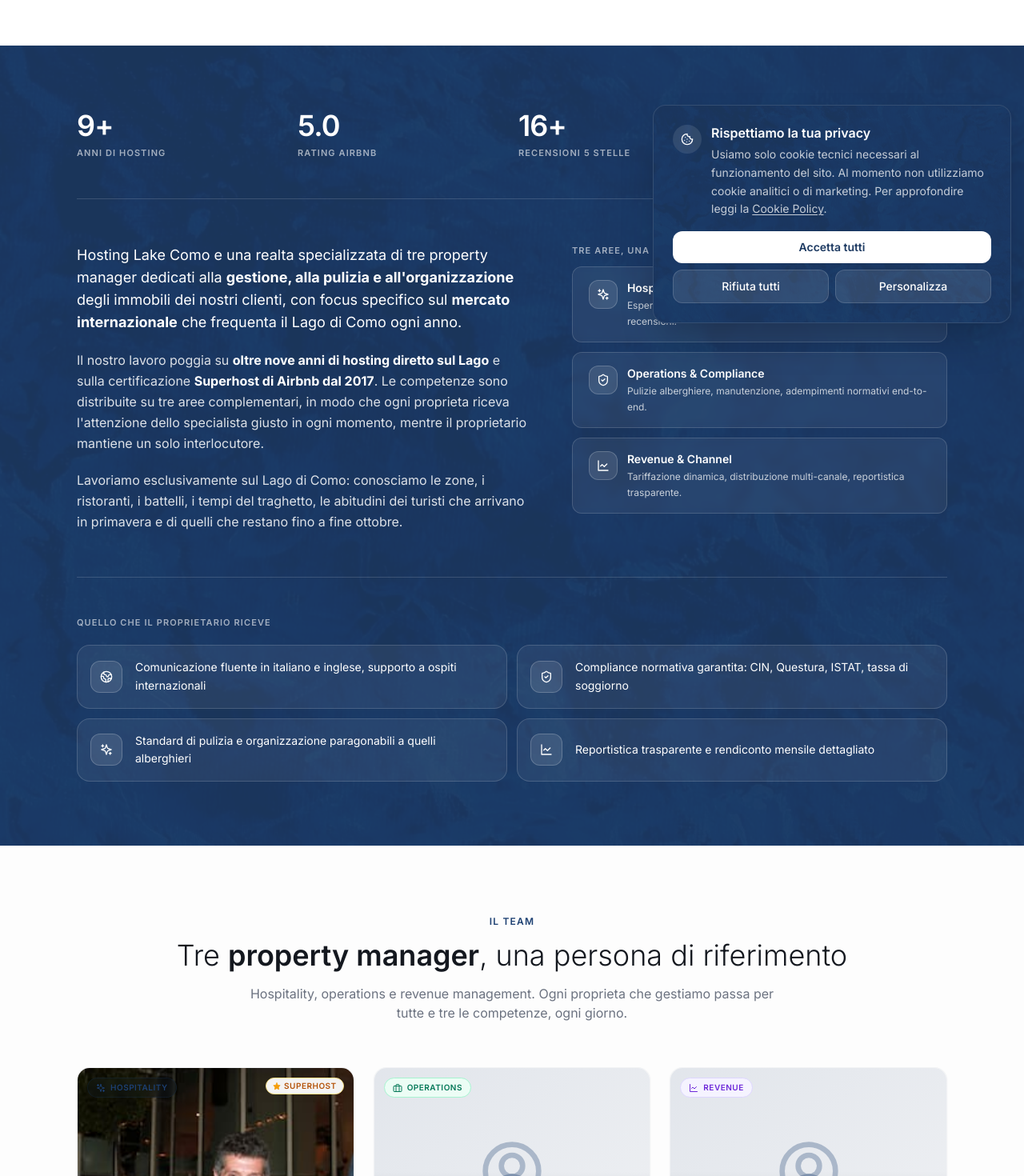
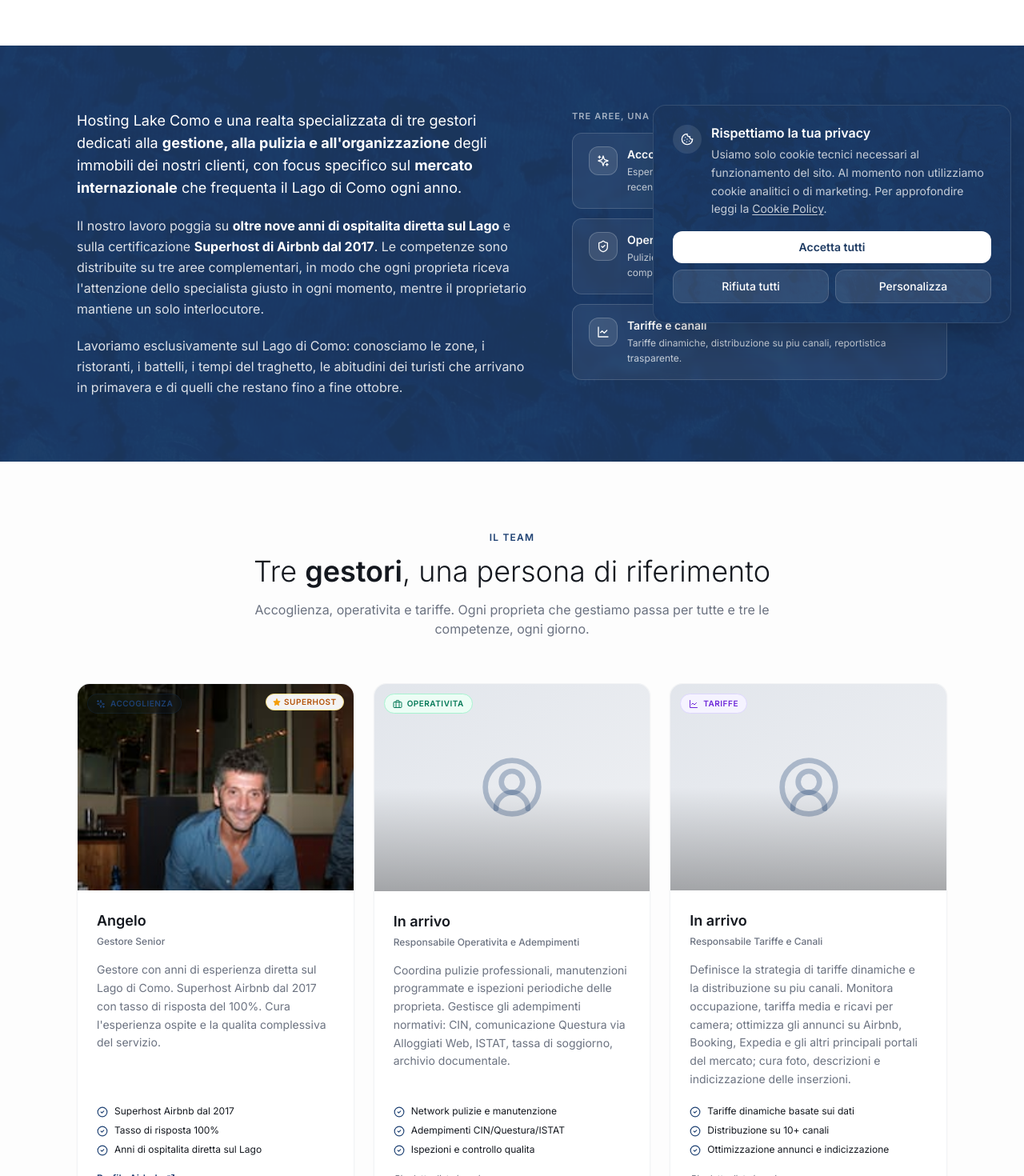
Before and after one commit to crapotca2/hostinglakecomo, a Next.js app: page /about in a window 1280 px wide. Shown: the part 380-1850 px from the top of the page at 80% size. Built offline with nearby package versions, Linux system fonts and the light colour scheme.

Commit message:
ui(about): drop stats band + feature pills, italianize anglicisms (gestori/accoglienza/operativita/tariffe dinamiche/annunci)

```diff
--- a/src/app/(public)/about/page.tsx
+++ b/src/app/(public)/about/page.tsx
@@ -7,7 +7,6 @@ import {
   LineChart,
   ShieldCheck,
   UserCircle2,
-  Globe2,
 } from "lucide-react";
 import team from "@/data/team.json";
 
@@ -17,8 +16,7 @@ export default function AboutPage() {
       <section className="py-20 border-b border-border/50">
         <div className="max-w-6xl mx-auto px-4 sm:px-6 lg:px-8 text-center">
           <h1 className="text-4xl sm:text-5xl font-light mb-4">
-            Property manager{" "}
-            <span className="font-semibold">specializzati</span>
+            Gestori <span className="font-semibold">specialisti</span>
             <br />
             sul Lago di Como
           </h1>
@@ -35,30 +33,11 @@ export default function AboutPage() {
           className="absolute inset-0 opacity-[0.08] bg-[url('/images/textures/como-trama.jpg')] bg-cover bg-center"
         />
         <div className="max-w-6xl mx-auto px-4 sm:px-6 lg:px-8 relative">
-          {/* Stats band */}
-          <div className="grid grid-cols-2 sm:grid-cols-4 gap-4 mb-14 pb-12 border-b border-white/15">
-            {[
-              { value: "9+", label: "Anni di hosting" },
-              { value: "5.0", label: "Rating Airbnb" },
-              { value: `${team.summary.experience.primaryReviews}+`, label: "Recensioni 5 stelle" },
-              { value: "100%", label: "Tasso di risposta" },
-            ].map((s) => (
-              <div key={s.label} className="text-center sm:text-left">
-                <div className="text-3xl sm:text-4xl font-light tracking-tight">
-                  <span className="font-semibold">{s.value}</span>
-                </div>
-                <div className="text-[11px] uppercase tracking-widest text-white/60 mt-1.5 font-semibold">
-                  {s.label}
-                </div>
-              </div>
-            ))}
-          </div>
-
           <div className="grid lg:grid-cols-[6fr_5fr] gap-10 lg:gap-14">
             <div className="space-y-5 leading-relaxed">
               <p className="text-lg">
-                Hosting Lake Como e una realta specializzata di tre property
-                manager dedicati alla{" "}
+                Hosting Lake Como e una realta specializzata di tre gestori
+                dedicati alla{" "}
                 <strong>gestione, alla pulizia e all&apos;organizzazione</strong>{" "}
                 degli immobili dei nostri clienti, con focus specifico sul{" "}
                 <strong>mercato internazionale</strong> che frequenta il Lago di
@@ -67,7 +46,7 @@ export default function AboutPage() {
               <p className="text-white/85">
                 Il nostro lavoro poggia su{" "}
                 <strong className="text-white">
-                  oltre nove anni di hosting diretto sul Lago
+                  oltre nove anni di ospitalita diretta sul Lago
                 </strong>{" "}
                 e sulla certificazione{" "}
                 <strong className="text-white">Superhost di Airbnb dal 2017</strong>.
@@ -84,7 +63,7 @@ export default function AboutPage() {
               </p>
             </div>
 
-            {/* Three competence areas */}
+            {/* Tre aree di specializzazione */}
             <div className="space-y-3">
               <div className="text-[11px] uppercase tracking-widest text-white/60 font-semibold mb-1">
                 Tre aree, una squadra
@@ -92,18 +71,18 @@ export default function AboutPage() {
               {[
                 {
                   icon: Sparkles,
-                  title: "Hospitality",
+                  title: "Accoglienza",
                   desc: "Esperienza ospite, comunicazione multilingua, gestione recensioni.",
                 },
                 {
                   icon: ShieldCheck,
-                  title: "Operations &amp; Compliance",
-                  desc: "Pulizie alberghiere, manutenzione, adempimenti normativi end-to-end.",
+                  title: "Operativita e adempimenti",
+                  desc: "Pulizie alberghiere, manutenzione, adempimenti normativi completi.",
                 },
                 {
                   icon: LineChart,
-                  title: "Revenue &amp; Channel",
-                  desc: "Tariffazione dinamica, distribuzione multi-canale, reportistica trasparente.",
+                  title: "Tariffe e canali",
+                  desc: "Tariffe dinamiche, distribuzione su piu canali, reportistica trasparente.",
                 },
               ].map((c) => (
                 <div
@@ -114,10 +93,9 @@ export default function AboutPage() {
                     <c.icon className="h-4 w-4 text-white" />
                   </div>
                   <div className="min-w-0">
-                    <div
-                      className="text-sm font-semibold text-white"
-                      dangerouslySetInnerHTML={{ __html: c.title }}
-                    />
+                    <div className="text-sm font-semibold text-white">
+                      {c.title}
+                    </div>
                     <div className="text-[12px] text-white/75 leading-relaxed mt-0.5">
                       {c.desc}
                     </div>
@@ -125,43 +103,6 @@ export default function AboutPage() {
                 </div>
               ))}
             </div>
-          </div>
-
-          {/* Feature pills */}
-          <div className="mt-14 pt-12 border-t border-white/15">
-            <div className="text-[11px] uppercase tracking-widest text-white/60 font-semibold mb-5">
-              Quello che il proprietario riceve
-            </div>
-            <ul className="grid sm:grid-cols-2 gap-3">
-              {[
-                {
-                  icon: Globe2,
-                  text: "Comunicazione fluente in italiano e inglese, supporto a ospiti internazionali",
-                },
-                {
-                  icon: ShieldCheck,
-                  text: "Compliance normativa garantita: CIN, Questura, ISTAT, tassa di soggiorno",
-                },
-                {
-                  icon: Sparkles,
-                  text: "Standard di pulizia e organizzazione paragonabili a quelli alberghieri",
-                },
-                {
-                  icon: LineChart,
-                  text: "Reportistica trasparente e rendiconto mensile dettagliato",
-                },
-              ].map((item) => (
-                <li
-                  key={item.text}
-                  className="flex items-center gap-4 text-sm text-white bg-white/[0.06] border border-white/15 rounded-2xl p-4"
-                >
-                  <div className="h-10 w-10 rounded-xl bg-white/10 border border-white/20 flex items-center justify-center shrink-0">
-                    <item.icon className="h-4 w-4 text-white" />
-                  </div>
-                  <span className="leading-relaxed">{item.text}</span>
-                </li>
-              ))}
-            </ul>
           </div>
         </div>
       </section>
@@ -173,12 +114,12 @@ export default function AboutPage() {
               Il team
             </span>
             <h2 className="text-3xl sm:text-4xl font-light mt-3 mb-4">
-              Tre <span className="font-semibold">property manager</span>,
+              Tre <span className="font-semibold">gestori</span>,
               una persona di riferimento
             </h2>
             <p className="text-muted-foreground max-w-2xl mx-auto">
-              Hospitality, operations e revenue management. Ogni proprieta che
-              gestiamo passa per tutte e tre le competenze, ogni giorno.
+              Accoglienza, operativita e tariffe. Ogni proprieta che gestiamo
+              passa per tutte e tre le competenze, ogni giorno.
             </p>
           </div>
 
--- a/src/data/team.json
+++ b/src/data/team.json
@@ -3,25 +3,25 @@
     {
       "id": "angelo",
       "name": "Angelo",
-      "role": "Property Manager Senior",
-      "shortRole": "Hospitality",
+      "role": "Gestore Senior",
+      "shortRole": "Accoglienza",
       "yearsExperience": 9,
       "isSuperhost": true,
       "profilePicture": "/images/host/angelo.jpg",
       "airbnbProfileUrl": "https://www.airbnb.it/users/profile/1462513131563105498",
-      "bio": "Property manager con anni di esperienza diretta sul Lago di Como. Superhost Airbnb dal 2017 con tasso di risposta del 100%. Cura l'esperienza ospite e la qualita complessiva del servizio.",
+      "bio": "Gestore con anni di esperienza diretta sul Lago di Como. Superhost Airbnb dal 2017 con tasso di risposta del 100%. Cura l'esperienza ospite e la qualita complessiva del servizio.",
       "highlights": [
         "Superhost Airbnb dal 2017",
         "Tasso di risposta 100%",
-        "Anni di hosting diretto sul Lago",
+        "Anni di ospitalita diretta sul Lago",
         "Italiano e inglese fluenti"
       ]
     },
     {
       "id": "operations",
       "name": null,
-      "role": "Operations & Compliance Manager",
-      "shortRole": "Operations",
+      "role": "Responsabile Operativita e Adempimenti",
+      "shortRole": "Operativita",
       "yearsExperience": null,
       "isSuperhost": false,
       "profilePicture": null,
@@ -29,7 +29,7 @@
       "bio": "Coordina pulizie professionali, manutenzioni programmate e ispezioni periodiche delle proprieta. Gestisce gli adempimenti normativi: CIN, comunicazione Questura via Alloggiati Web, ISTAT, tassa di soggiorno, archivio documentale.",
       "highlights": [
         "Network pulizie e manutenzione",
-        "Compliance CIN/Questura/ISTAT",
+        "Adempimenti CIN/Questura/ISTAT",
         "Ispezioni e controllo qualita",
         "Reperibilita 24/7"
       ]
@@ -37,24 +37,24 @@
     {
       "id": "revenue",
       "name": null,
-      "role": "Revenue & Channel Manager",
-      "shortRole": "Revenue",
+      "role": "Responsabile Tariffe e Canali",
+      "shortRole": "Tariffe",
       "yearsExperience": null,
       "isSuperhost": false,
       "profilePicture": null,
       "airbnbProfileUrl": null,
-      "bio": "Definisce la strategia di pricing dinamico e la distribuzione multi-canale. Monitora KPI di occupancy, ADR e RevPAR; ottimizza listing su Airbnb, Booking, Expedia e gli altri top portali del mercato; cura foto, descrizioni e SEO delle inserzioni.",
+      "bio": "Definisce la strategia di tariffe dinamiche e la distribuzione su piu canali. Monitora occupazione, tariffa media e ricavi per camera; ottimizza gli annunci su Airbnb, Booking, Expedia e gli altri principali portali del mercato; cura foto, descrizioni e indicizzazione delle inserzioni.",
       "highlights": [
-        "Pricing dinamico data-driven",
-        "Distribuzione 10+ canali",
-        "SEO e ottimizzazione listing",
+        "Tariffe dinamiche basate sui dati",
+        "Distribuzione su 10+ canali",
+        "Ottimizzazione annunci e indicizzazione",
         "Reportistica mensile per i proprietari"
       ]
     }
   ],
   "summary": {
-    "headline": "Property manager specializzati sul Lago di Como",
-    "subline": "Tre property manager specializzati nella gestione, pulizia e organizzazione di immobili per ospiti internazionali.",
+    "headline": "Gestori specialisti sul Lago di Como",
+    "subline": "Tre gestori specializzati nella gestione, pulizia e organizzazione di immobili per ospiti internazionali.",
     "experience": {
       "yearsCombined": 9,
       "primarySuperhost": true,
```
